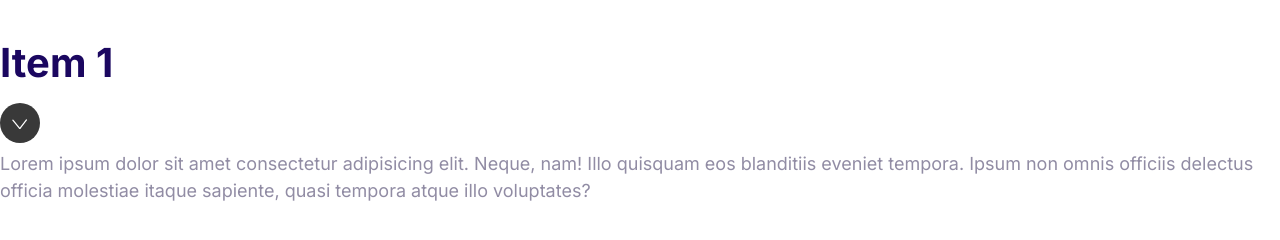
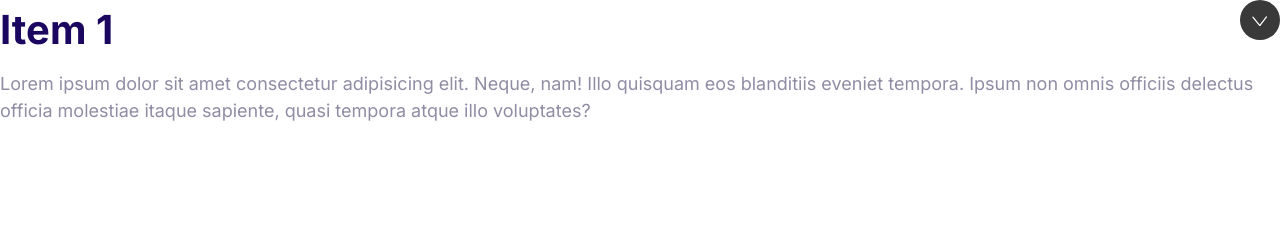
Before and after one commit to imouiche/Mouichify-Web-Site-Project, a plain HTML site: page index.html in a window 1280 px wide. Drawn offline with Linux system fonts and the light colour scheme; a script that the page names is missing.

Commit message:
Build the collapsible components.

```diff
--- a/css/styles.css
+++ b/css/styles.css
@@ -531,3 +531,38 @@ a {
     margin: 0 2rem;
   }
 }
+
+/* Collapsibles */
+
+.collapsible__header {
+  display: flex;
+  justify-content: space-between; /*push the item to the right of the container*/
+  font-size: 3rem;
+}
+
+.collapsible__heading {
+  margin-top: 0;
+}
+
+.collapsible__chevron {
+  transform: rotate(-90deg);
+  transition: transform 0.3s;
+}
+
+.collapsible__content {
+  /* display: none; */
+  max-height: 0;
+  opacity: 0;
+  overflow: hidden;
+  transition: all 0.3s;
+}
+
+.collapsible--expanded .collapsible__chevron {
+  transform: rotate(0);
+}
+
+.collapsible--expanded .collapsible__content {
+  display: block;
+  max-height: 100vh; /* With max-height, the actual height is determined by the content of the elt;*/
+  opacity: 1;
+}
--- /dev/null
+++ b/js/main.js
@@ -0,0 +1,6 @@
+const collapsibles = document.querySelectorAll(".collapsible");
+collapsibles.forEach((item) =>
+  item.addEventListener("click", function () {
+    this.classList.toggle("collapsible--expanded");
+  })
+);
```
Also changed, not shown: components/collapsibles.html (added, +14 -0 lines).
